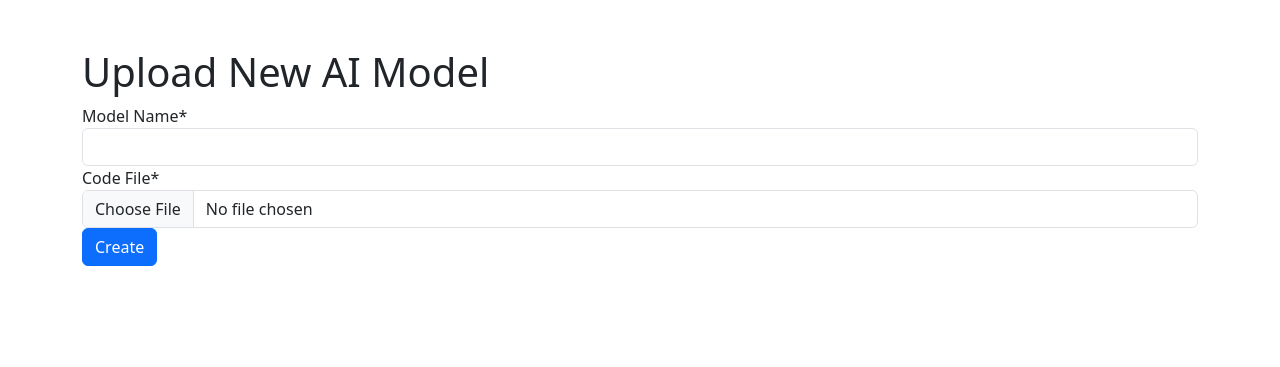
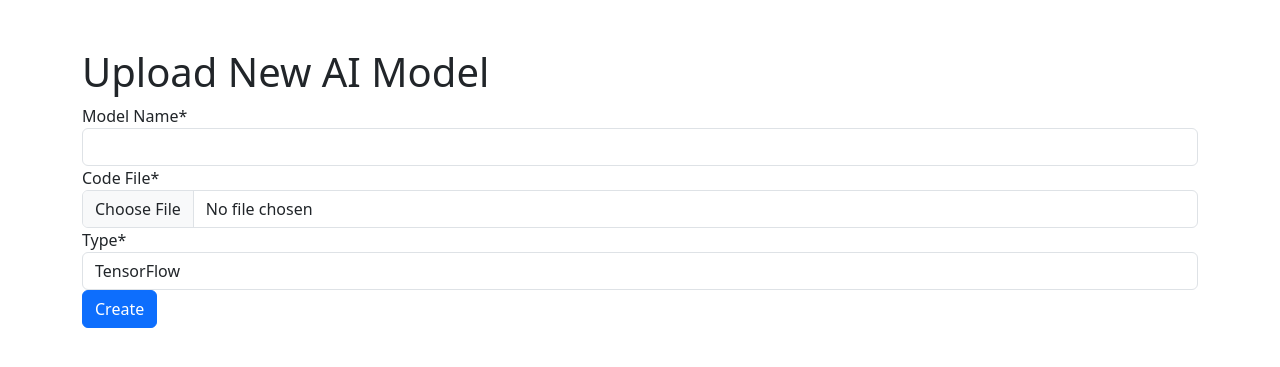
Before and after one commit to AliJavanJ1/os-project, a Django app: page / in a window 1280 px wide. Shown: the part 56-423 px from the top of the page. Run offline with Django 4.2, Linux system fonts and the light colour scheme; the visitor is signed in with stand-in values (Sample User, id 1); data that the repository does not hold is empty; some libraries are stand-ins or nearby versions.

Commit message:
add code type to model

```diff
--- a/app/forms.py
+++ b/app/forms.py
@@ -28,6 +28,10 @@ class NewAIModelForm(forms.Form):
     code_file = forms.FileField(required=True,
                                 label='Code File',
                                 widget=forms.FileInput(attrs={'class': 'form-control'}))
+    type = forms.ChoiceField(required=True,
+                             label='Type',
+                             choices=AIModel.ModelType.choices,
+                             widget=forms.Select(attrs={'class': 'form-control'}))
 
     def save(self, user, commit=True):
         """
@@ -38,7 +42,8 @@ class NewAIModelForm(forms.Form):
         """
         model = AIModel(user=user,
                         code_file=self.cleaned_data['code_file'],
-                        model_name=self.cleaned_data['model_name'])
+                        model_name=self.cleaned_data['model_name'],
+                        type=self.cleaned_data['type'])
         if commit:
             model.save()
         return model
--- a/app/models.py
+++ b/app/models.py
@@ -4,9 +4,15 @@ from django.contrib.auth.models import User
 
 # Create your models here.
 class AIModel(models.Model):
+    class ModelType(models.TextChoices):
+        TENSORFLOW = 'T', 'TensorFlow'
+        PYTORCH = 'P', 'PyTorch'
+        SCIKIT = 'S', 'Scikit-learn'
+        OPENCV = 'O', 'OpenCV'
     model_name = models.CharField(max_length=100, unique=True, blank=False, null=False)
     code_file = models.FileField(upload_to='code_files')
     user = models.ForeignKey(User, on_delete=models.CASCADE)
+    type = models.CharField(max_length=10, choices=ModelType.choices, blank=False, null=False)
 
     def __str__(self):
         return self.model_name
--- a/templates/app/models.html
+++ b/templates/app/models.html
@@ -10,7 +10,7 @@
                 <div class="card-body">
                     <div class="row">
                         <div class="col-10">
-                            <h1><a href="{% url 'app:projects' model.model_name %}">{{ model.model_name }}</a></h1>
+                            <h1><a href="{% url 'app:projects' model.model_name %}">{{ model.model_name }} ({{ model.get_type_display }})</a></h1>
                         </div>
                         <div class="col-2" dir="rtl">
                             <form method="POST" action="{% url 'app:delete_model' model.model_name %}">
```
